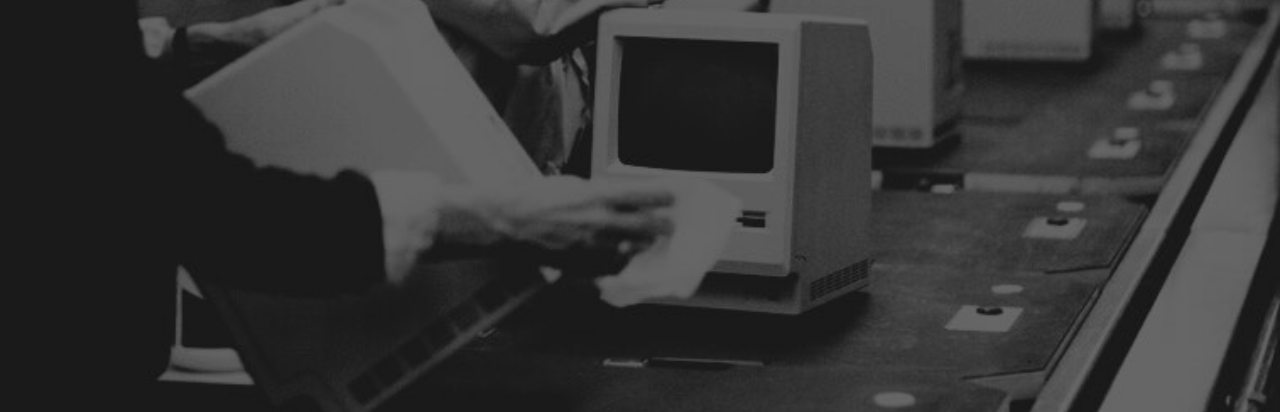
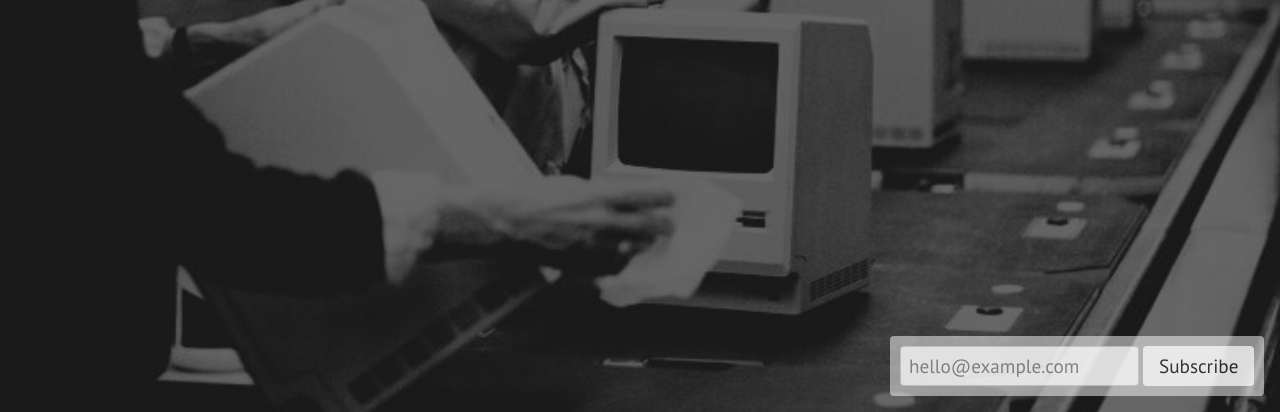
Before and after one commit to stlhood/stlhood.github.io, a plain HTML site: page index.html in a window 1280 px wide. Shown: the part 388-800 px from the top of the page. Drawn offline with Linux system fonts and the light colour scheme.

Commit message:
add mailing list signup

```diff
--- a/index.html
+++ b/index.html
@@ -10,6 +10,9 @@
     <link rel="apple-touch-icon" sizes="180x180" href="/apple-touch-icon.png" />
     <meta name="apple-mobile-web-app-title" content="Telepath" />
     <link rel="manifest" href="/site.webmanifest" />
+    <link rel="preconnect" href="https://fonts.googleapis.com">
+    <link rel="preconnect" href="https://fonts.gstatic.com" crossorigin>
+    <link href="https://fonts.googleapis.com/css2?family=PT+Sans&display=swap" rel="stylesheet">
     <meta property="og:url" content="https://telepath.computer">
     <meta property="og:type" content="website">
     <meta property="og:title" content="Telepath">
@@ -64,6 +67,81 @@
           left: 50%;
           transform: translateX(-50%);
         }
+
+        .embeddable-buttondown-form {
+          flex-direction: column;
+          align-items: center;
+          gap: 0.75rem;
+        }
+
+        .embeddable-buttondown-form input[type="email"],
+        .embeddable-buttondown-form input[type="submit"] {
+          width: 100%;
+          max-width: 20rem;
+        }
+      }
+
+      .embeddable-buttondown-form {
+        position: fixed;
+        bottom: 0;
+        left: 0;
+        width: 100%;
+        padding: 1rem;
+        display: flex;
+        justify-content: right;
+        align-items: baseline;
+        gap: 1rem;
+        z-index: 10;
+        box-sizing: border-box;
+      }
+
+      .embeddable-buttondown-form label {
+        color: white;
+        margin: 0;
+        font-family: 'PT Sans', sans-serif;
+        opacity: 0.8;
+      }
+
+      .embeddable-buttondown-form input[type="email"],
+      .embeddable-buttondown-form input[type="submit"] {
+        height: 2.5rem;
+        box-sizing: border-box;
+        opacity: 0.7;
+        font-family: 'PT Sans', sans-serif;
+        font-size: 120%;
+        line-height: 1.5rem;
+        margin: 0;
+        vertical-align: baseline;
+      }
+
+      .embeddable-buttondown-form input[type="email"]::placeholder {
+        font-family: 'PT Sans', sans-serif;
+      }
+
+      .embeddable-buttondown-form input[type="email"] {
+        padding: 0.5rem;
+        border: 1px solid #ccc;
+        border-radius: 4px;
+      }
+
+      .embeddable-buttondown-form input[type="submit"] {
+        padding: 0.5rem 1rem;
+        background-color: white;
+        color: black;
+        border: none;
+        border-radius: 4px;
+        cursor: pointer;
+      }
+
+      .embeddable-buttondown-form input[type="submit"]:hover {
+        background-color: #ffffff;
+        opacity: 1.0;
+      }
+
+      .form-container {
+        background-color: rgba(255, 255, 255, 0.5);
+        padding: 0.6rem;
+        border-radius: 4px;
       }
     </style>
   </head>
@@ -71,6 +149,18 @@
     <div class="background"></div>
     <div class="content">
       <img class="bgimage" src="./telepath-logo-inverted.png" alt="Telepath">
+      <form
+        action="https://buttondown.com/api/emails/embed-subscribe/telepath"
+        method="post"
+        target="popupwindow"
+        onsubmit="window.open('https://buttondown.com/telepath', 'popupwindow')"
+        class="embeddable-buttondown-form"
+      >
+      <div class="form-container">
+        <input type="email" name="email" placeholder="hello@example.com" id="bd-email" />
+        <input type="submit" value="Subscribe" />
+      </div>
+      </form>
     </div>
   </body>
   <!-- Hold that thought... -->
```
